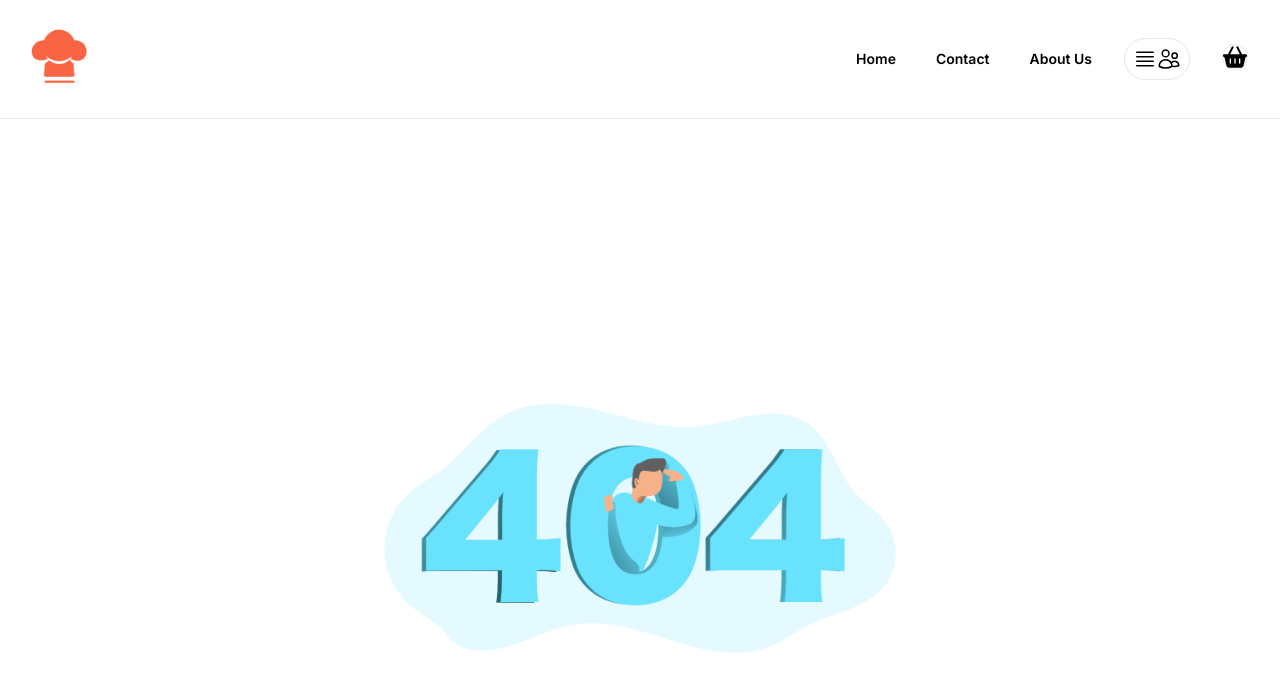
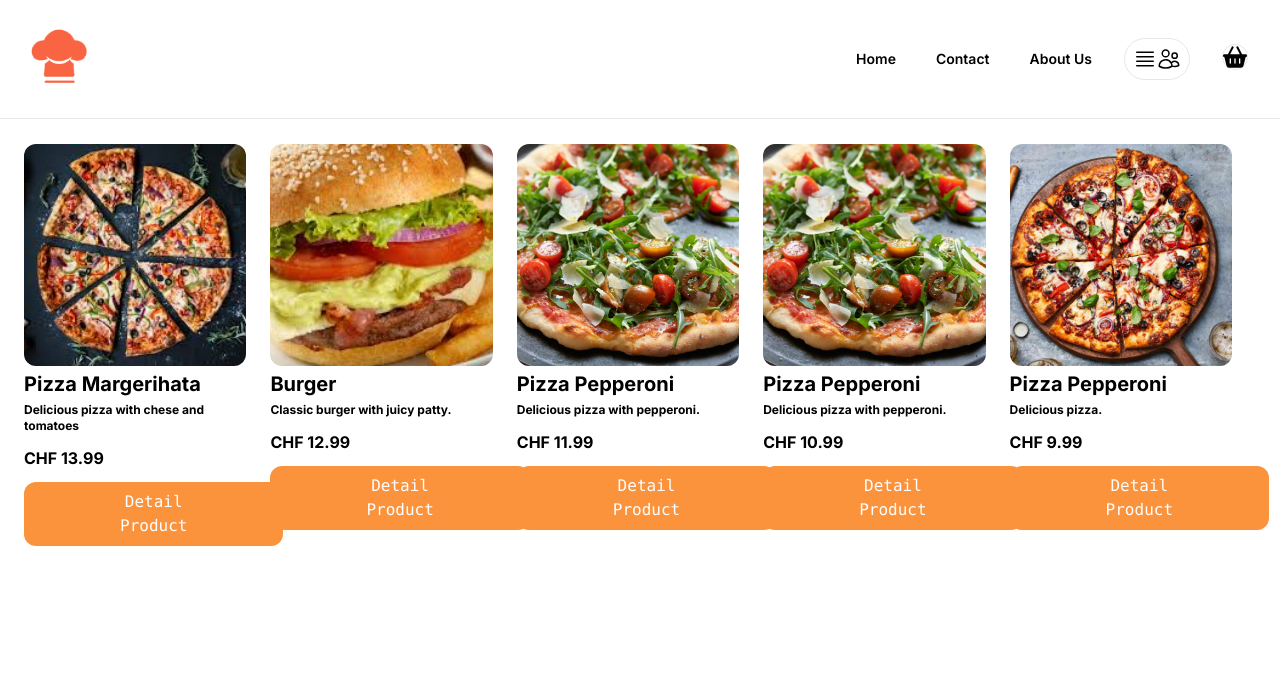
Before and after one commit to ChadevDevelopment/BestFood, a Next.js app in the folder best_food_next/: page /products in a window 1280 px wide. Before the commit this address had no page. Shown: the top 692 px of the page. Built offline with nearby package versions, Linux system fonts and the light colour scheme.

Commit message:
feat:productwasmadedynamic

```diff
--- a/best_food_next/app/(homeSite)/(home)/page.tsx
+++ b/best_food_next/app/(homeSite)/(home)/page.tsx
@@ -4,10 +4,10 @@ import ProductList from "@/components/productlist/ProductList";
 
 export default function Home() {
   return (
-    <main className="max-w-[1500px] mx-auto px-6">
+    <main className="max-w-[1450px] mx-auto px-6">
       <Categories />
 
-      <div className="mt-4 grid grid-cols-1 md:grid-cols-2 lg:grid-cols-4  ">
+      <div className="mt-4 grid grid-cols-1 md:grid-cols-2 lg:grid-cols-4">
         <ProductList />
       </div>
 
--- a/best_food_next/app/(homeSite)/products/[id]/index.tsx
+++ b/best_food_next/app/(homeSite)/products/[id]/index.tsx
@@ -1,27 +1,27 @@
-import Link from "next/link";
+// import Link from "next/link";
 
-const ProductListPage = () => {
-  // Örnek ürün verisi
-  const products = [
-    { id: "1", name: "pizza1", slug: "1" },
-    { id: "2", name: "pizza3", slug: "2" },
-    { id: "3", name: "hero", slug: "3" },
-  ];
+// const ProductListPage = () => {
+//   // Örnek ürün verisi
+//   const products = [
+//     { id: "1", name: "pizza1", slug: "1" },
+//     { id: "2", name: "pizza3", slug: "2" },
+//     { id: "3", name: "hero", slug: "3" },
+//   ];
 
-  return (
-    <div>
-      <h1>Ürünler</h1>
-      <ul>
-        {products.map((product) => (
-          <li key={product.id}>
-            <Link href={`/products/${product.slug}`}>
-              <a>{product.name}</a>
-            </Link>
-          </li>
-        ))}
-      </ul>
-    </div>
-  );
-};
+//   return (
+//     <div>
+//       <h1>Ürünler</h1>
+//       <ul>
+//         {products.map((product) => (
+//           <li key={product.id}>
+//             <Link href={`/products/${product.slug}`}>
+//               <a>{product.name}</a>
+//             </Link>
+//           </li>
+//         ))}
+//       </ul>
+//     </div>
+//   );
+// };
 
-export default ProductListPage;
+// export default ProductListPage;
--- /dev/null
+++ b/best_food_next/app/(homeSite)/products/page.tsx
@@ -0,0 +1,11 @@
+import ProductList from "@/components/productlist/ProductList";
+
+const AllProduct = () => {
+  return (
+    <div className="max-w-[1500px] mx-auto px-6 mt-4 grid grid-cols-1 md:grid-cols-3 lg:grid-cols-5">
+      <ProductList />
+    </div>
+  );
+};
+
+export default AllProduct;
--- /dev/null
+++ b/best_food_next/app/data/products.json
@@ -0,0 +1,37 @@
+[
+  {
+    "id": 1,
+    "name": "Pizza Margerihata",
+    "description": "Delicious pizza with chese and tomatoes",
+    "price": 13.99,
+    "image": "/pizza2.png"
+  },
+  {
+    "id": 2,
+    "name": "Burger",
+    "description": "Classic burger with juicy patty.",
+    "price": 12.99,
+    "image": "/burger.png"
+  },
+  {
+    "id": 3,
+    "name": "Pizza Pepperoni",
+    "description": "Delicious pizza with pepperoni.",
+    "price": 11.99,
+    "image": "/pizza1.jpg"
+  },
+  {
+    "id": 3,
+    "name": "Pizza Pepperoni",
+    "description": "Delicious pizza with pepperoni.",
+    "price": 10.99,
+    "image": "/pizza1.jpg"
+  },
+  {
+    "id": 3,
+    "name": "Pizza Pepperoni",
+    "description": "Delicious pizza.",
+    "price": 9.99,
+    "image": "/pizza3.png"
+  }
+]
--- /dev/null
+++ b/best_food_next/components/hooks/useProductModal.ts
@@ -0,0 +1,18 @@
+"use client";
+
+import { useState, useCallback } from "react";
+
+const useProductModal = () => {
+  const [isOpen, setIsOpen] = useState(false);
+
+  const open = useCallback(() => setIsOpen(true), []);
+  const close = useCallback(() => setIsOpen(false), []);
+
+  return {
+    isOpen,
+    open,
+    close,
+  };
+};
+
+export default useProductModal;
--- a/best_food_next/components/modals/Modal.tsx
+++ b/best_food_next/components/modals/Modal.tsx
@@ -2,17 +2,19 @@
 import { FC, useCallback, useEffect, useState } from "react";
 
 interface ModelProps {
+  label: string;
   isOpen: boolean;
   onClose: () => void;
-  product: {
-    name: string;
-    imageUrl: string;
-    description: string;
-    price: number;
-  };
+  children: React.ReactNode;
+  // product: {
+  //   name: string;
+  //   imageUrl: string;
+  //   description: string;
+  //   price: number;
+  // };
 }
 
-const Modal: FC<ModelProps> = ({ isOpen, onClose, product }) => {
+const Modal: FC<ModelProps> = ({ isOpen, onClose, children, label }) => {
   const [showModal, setShowModal] = useState(isOpen);
 
   // isOpen degistiginde showModali useEffect ile guncelledim.
@@ -42,6 +44,7 @@ const Modal: FC<ModelProps> = ({ isOpen, onClose, product }) => {
             <header className="h-[60px] flex items-center p-6 rounded-t justify-center relative border-b">
               <div
                 onClick={handleClose}
+                className="p-3 absolute right-3 hover:bg-gray-300 rounded-full cursor-pointer"
                 // onKeyDown={(e) => {
                 //   if (e.key === "Enter") {
                 //     handleClose();
@@ -49,7 +52,6 @@ const Modal: FC<ModelProps> = ({ isOpen, onClose, product }) => {
                 // }}
                 // role="button"
                 // tabIndex={0}
-                className="p-3 absolute right-3 hover:bg-gray-300 rounded-full cursor-pointer"
               >
                 {/* icon for onClose */}
                 <svg
@@ -67,11 +69,12 @@ const Modal: FC<ModelProps> = ({ isOpen, onClose, product }) => {
                   />
                 </svg>
               </div>
-              <h2 className="text-lg font-mono ">{product.name}</h2>
+              <h2 className="text-lg font-mono ">{label}</h2>
             </header>
 
             <div className="p-6">
-              <img
+              {children}
+              {/* <img
                 src={product.imageUrl}
                 alt={product.name}
                 className="w-full rounded-xl mb-4"
@@ -81,7 +84,7 @@ const Modal: FC<ModelProps> = ({ isOpen, onClose, product }) => {
               </p>
               <p className="text-lg font-semibold text-gray-800">
                 ${product.price.toFixed(2)}
-              </p>
+              </p> */}
             </div>
           </div>
         </div>
--- a/best_food_next/components/productlist/ProductList.tsx
+++ b/best_food_next/components/productlist/ProductList.tsx
@@ -1,14 +1,12 @@
 import ProductListItem from "./ProductListItem";
+import products from "@/app/data/products.json";
 
 const ProductList = () => {
   return (
     <>
-      <ProductListItem />
-      <ProductListItem />
-      <ProductListItem />
-      <ProductListItem />
-      <ProductListItem />
-      <ProductListItem />
+      {products.map((product) => (
+        <ProductListItem key={product.id} product={product} />
+      ))}
     </>
   );
 };
--- a/best_food_next/components/productlist/ProductListItem.tsx
+++ b/best_food_next/components/productlist/ProductListItem.tsx
@@ -1,28 +1,42 @@
 import Image from "next/image";
+import { FC } from "react";
 
-const ProductListItem = () => {
+interface Product {
+  id: number;
+  name: string;
+  description: string;
+  price: number;
+  image: string;
+}
+
+interface ProductListItemProps {
+  product: Product;
+}
+
+const ProductListItem: FC<ProductListItemProps> = ({ product }) => {
   return (
     <div className="cursor-pointer mr-6 mb-6">
       <div className="relative overflow-hidden aspect-square rounded-xl">
         <Image
-          fill
-          src="/pizza3.png"
-          sizes="(max-width:768px) 768px, (max-width:1200px) : 768px, 768px"
+          src={product.image}
+          alt={product.name}
+          width={300}
+          height={300}
+          // sizes="(max-width:768px) 768px, (max-width:1200px) : 768px, 768px"
           className="hover:scale-105 object-cover transition h-full w-full"
-          alt="pizza"
         />
       </div>
 
-      <div className="mt-1 ">
-        <p className="text-xl font-bold">Product Name</p>
+      <div className="mt-1">
+        <p className="text-xl font-bold">{product.name}</p>
       </div>
-      <div className="mt-1 ">
-        <p className="text-xs font-bold">Product Description</p>
+      <div className="mt-1">
+        <p className="text-xs font-bold">{product.description}</p>
       </div>
-      <div className="mt-3 ">
-        <p className="text-md font-bold">CHF Product Price</p>
+      <div className="mt-3">
+        <p className="text-md font-bold">CHF {product.price}</p>
       </div>
-      <button className="cursor-pointer inline-block py-2 px-24 bg-orange-400 text-white font-mono hover:font-extrabold hover:bg-orange-500 rounded-xl">
+      <button className="cursor-pointer mt-3 inline-block py-2 px-24 bg-orange-400 text-white font-mono hover:font-extrabold hover:bg-orange-500 rounded-xl">
         Detail Product
       </button>
     </div>
```
Also changed, not shown: best_food_next/components/modals/ProductModal.tsx (added).
